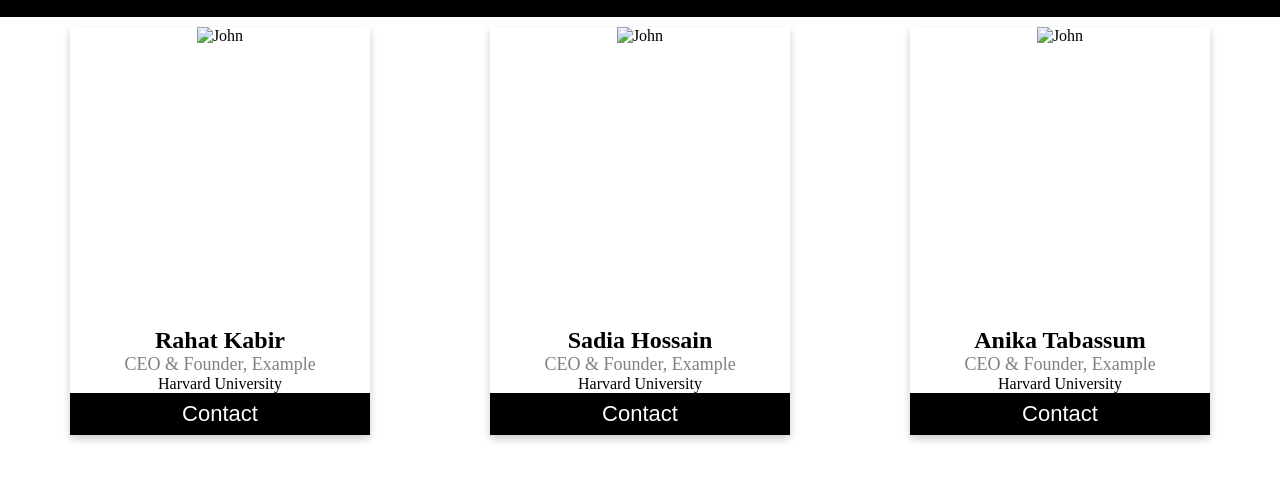
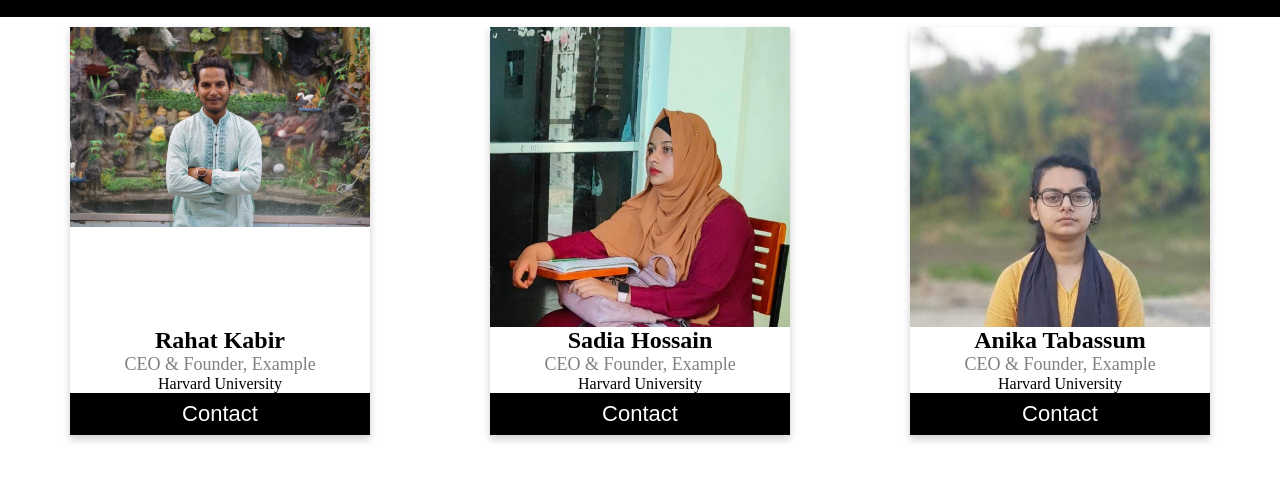
Before and after one commit to rahat664/Graphics, a plain HTML site: page about.html in a window 1280 px wide. Shown: the part 49-530 px from the top of the page. Drawn offline with Linux system fonts and the light colour scheme.

Commit message:
Update about.html

```diff
--- a/about.html
+++ b/about.html
@@ -16,7 +16,7 @@
 	<section class="profile" style="display: grid; grid-template-columns: auto auto auto; padding: 10px">
 		<div class="card">
   <div style="width: 300px; height: 300px;overflow: hidden">
-  	<img src="Src/rahat.jpg" alt="John" style="width:100%">
+  	<img src="rahat.jpg" alt="John" style="width:100%">
   </div>
   <h1>Rahat Kabir</h1>
   <p class="title">CEO & Founder, Example</p>
@@ -29,7 +29,7 @@
 </div>
 <div class="card">
    <div style="width: 300px; height: 300px; overflow: hidden;">
-  	<img src="Src/sadia.jpg" alt="John" style="width:100%">
+  	<img src="sadia.jpg" alt="John" style="width:100%">
   </div>
   <h1>Sadia Hossain</h1>
   <p class="title">CEO & Founder, Example</p>
@@ -42,7 +42,7 @@
 </div>
 <div class="card">
    <div style="width: 300px; height: 300px; overflow: hidden">
-  	<img src="Src/anika.jpg" alt="John" style="width:100%">
+  	<img src="anika.jpg" alt="John" style="width:100%">
   </div>
   <h1>Anika Tabassum</h1>
   <p class="title">CEO & Founder, Example</p>
```
